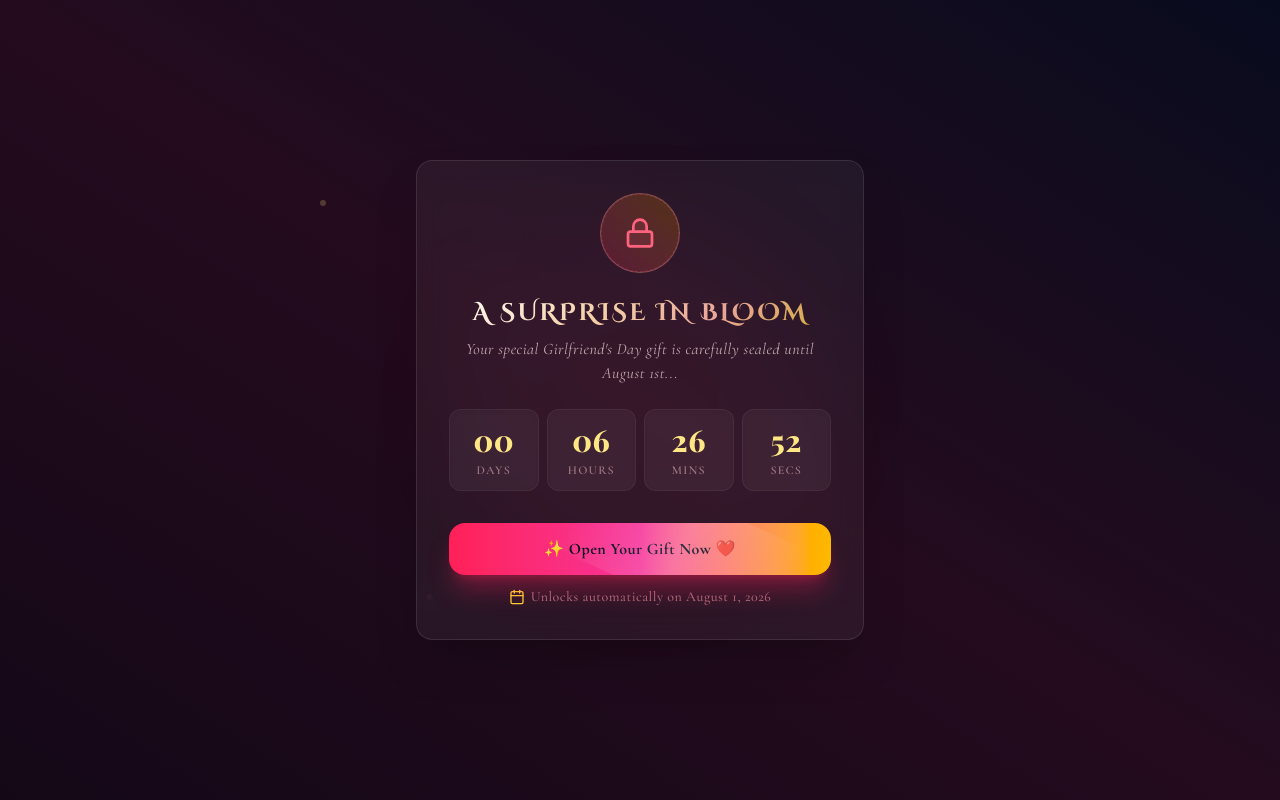
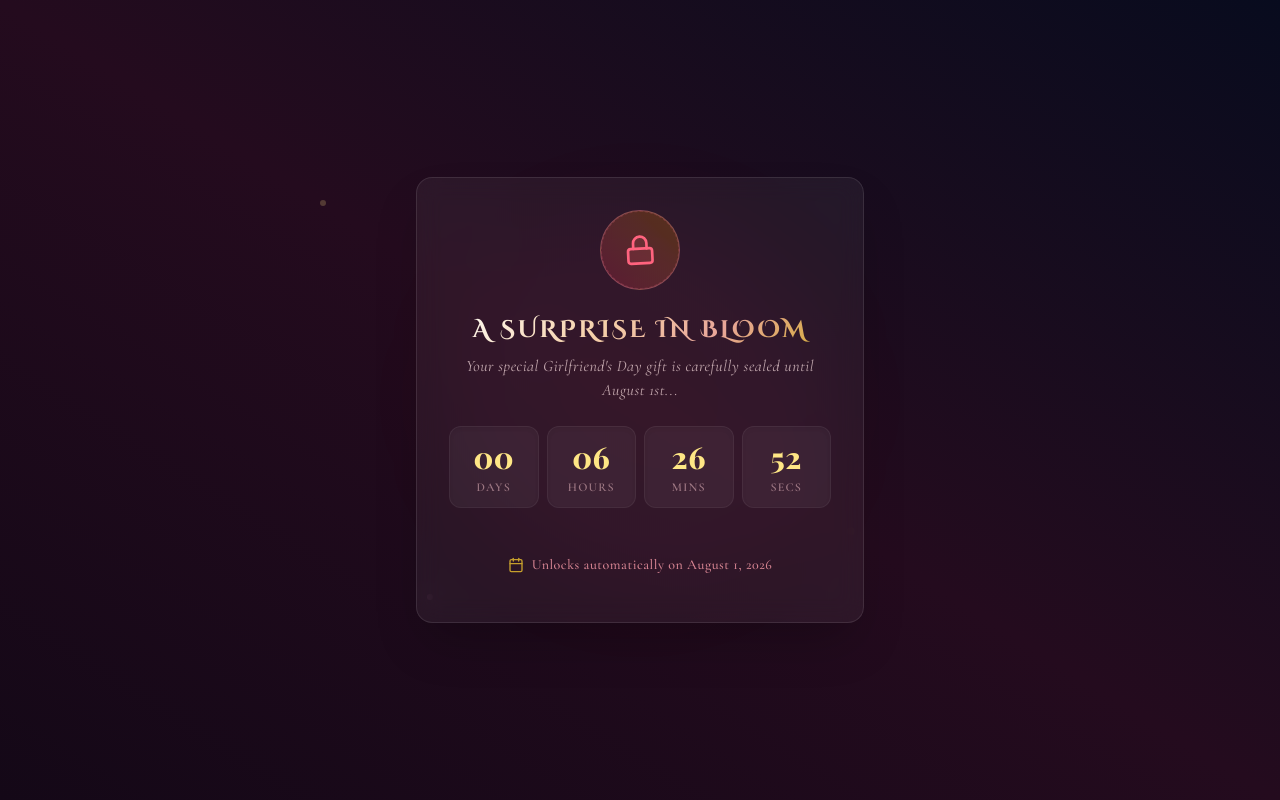
Before and after one commit to Nelrapheal/for-momma, a React (Vite) app: page / in a window 1280 px wide. Built offline with nearby package versions, Linux system fonts and the light colour scheme; a web font is replaced by a local one.

Commit message:
feat: add secure password-protected bypass to lock screen
Implemented a 5-tap trigger to reveal an input field that requires a passcode to unlock the experience, replacing the previous instant bypass.

```diff
--- a/src/components/DateLockScreen.tsx
+++ b/src/components/DateLockScreen.tsx
@@ -46,12 +46,22 @@ export const DateLockScreen: React.FC<DateLockScreenProps> = ({ onUnlockBypass }
   }, [onUnlockBypass]);
 
   const handleLockTap = () => {
-    onUnlockBypass();
+    const newCount = tapCount + 1;
+    setTapCount(newCount);
+    if (newCount >= 5) {
+      setShowBypassInput(true);
+      setTapCount(0);
+    }
   };
 
   const handleBypassSubmit = (e: React.FormEvent) => {
     e.preventDefault();
-    onUnlockBypass();
+    if (bypassCode.trim().toLowerCase() === 'love') {
+      onUnlockBypass();
+    } else {
+      setErrorMsg('Incorrect key. Try again ❤️');
+      setTimeout(() => setErrorMsg(''), 2500);
+    }
   };
 
   return (
@@ -68,9 +78,9 @@ export const DateLockScreen: React.FC<DateLockScreenProps> = ({ onUnlockBypass }
 
       {/* Main Locked Container */}
       <motion.div
-        initial={{ scale: 0.95, opacity: 0 }}
-        animate={{ scale: 1, opacity: 1 }}
-        transition={{ duration: 0.8, ease: 'easeOut' }}
+        initial={{ scale: 0.92, opacity: 0, y: 16 }}
+        animate={{ scale: 1, opacity: 1, y: 0 }}
+        transition={{ duration: 0.9, ease: [0.16, 1, 0.3, 1] }}
         className="max-w-md w-full bg-white/5 border border-white/10 backdrop-blur-md rounded-2xl p-6 sm:p-8 shadow-2xl relative z-10"
       >
         {/* Lock Graphic */}
@@ -82,8 +92,8 @@ export const DateLockScreen: React.FC<DateLockScreenProps> = ({ onUnlockBypass }
             className="touch-manipulation select-none w-16 h-16 sm:w-20 sm:h-20 rounded-full bg-gradient-to-tr from-rose-500/20 to-amber-500/20 border border-rose-300/30 flex items-center justify-center relative cursor-pointer"
           >
             <motion.div
-              animate={{ rotate: [0, -5, 5, -5, 5, 0] }}
-              transition={{ repeat: Infinity, duration: 4, repeatDelay: 2 }}
+              animate={{ rotate: [0, -6, 6, -6, 6, 0], scale: [1, 1.05, 1] }}
+              transition={{ repeat: Infinity, duration: 5, ease: 'easeInOut' }}
             >
               <Lock className="w-8 h-8 text-rose-400 fill-rose-400/10" />
             </motion.div>
@@ -122,7 +132,7 @@ export const DateLockScreen: React.FC<DateLockScreenProps> = ({ onUnlockBypass }
         </div>
 
         {/* Secret Bypass Code Input or Prompt */}
-        <div className="min-h-[60px] flex items-center justify-center">
+        <div className="min-h-[50px] flex items-center justify-center">
           {showBypassInput ? (
             <motion.form
               initial={{ opacity: 0, y: 10 }}
@@ -153,20 +163,9 @@ export const DateLockScreen: React.FC<DateLockScreenProps> = ({ onUnlockBypass }
               )}
             </motion.form>
           ) : (
-            <div className="flex flex-col items-center gap-3 w-full">
-              <button
-                type="button"
-                onClick={onUnlockBypass}
-                id="unlock-preview-button"
-                className="relative z-20 touch-manipulation select-none premium-button w-full py-3.5 px-6 rounded-2xl bg-gradient-to-r from-rose-500 via-pink-500 to-amber-400 text-slate-950 font-bold text-sm sm:text-base shadow-xl shadow-rose-500/30 active:scale-95 transition-all cursor-pointer flex items-center justify-center gap-2 overflow-hidden"
-              >
-                <div className="animate-shimmer-sheen" />
-                <span>✨ Open Your Gift Now ❤️</span>
-              </button>
-              <div className="flex items-center gap-1.5 text-rose-300/60 text-xs sm:text-sm font-medium">
-                <Calendar className="w-4 h-4 text-amber-300" />
-                <span>Unlocks automatically on August 1, 2026</span>
-              </div>
+            <div className="flex items-center justify-center gap-2 text-rose-300/80 text-xs sm:text-sm font-medium py-2">
+              <Calendar className="w-4 h-4 text-amber-300 animate-pulse" />
+              <span>Unlocks automatically on August 1, 2026</span>
             </div>
           )}
         </div>
```
